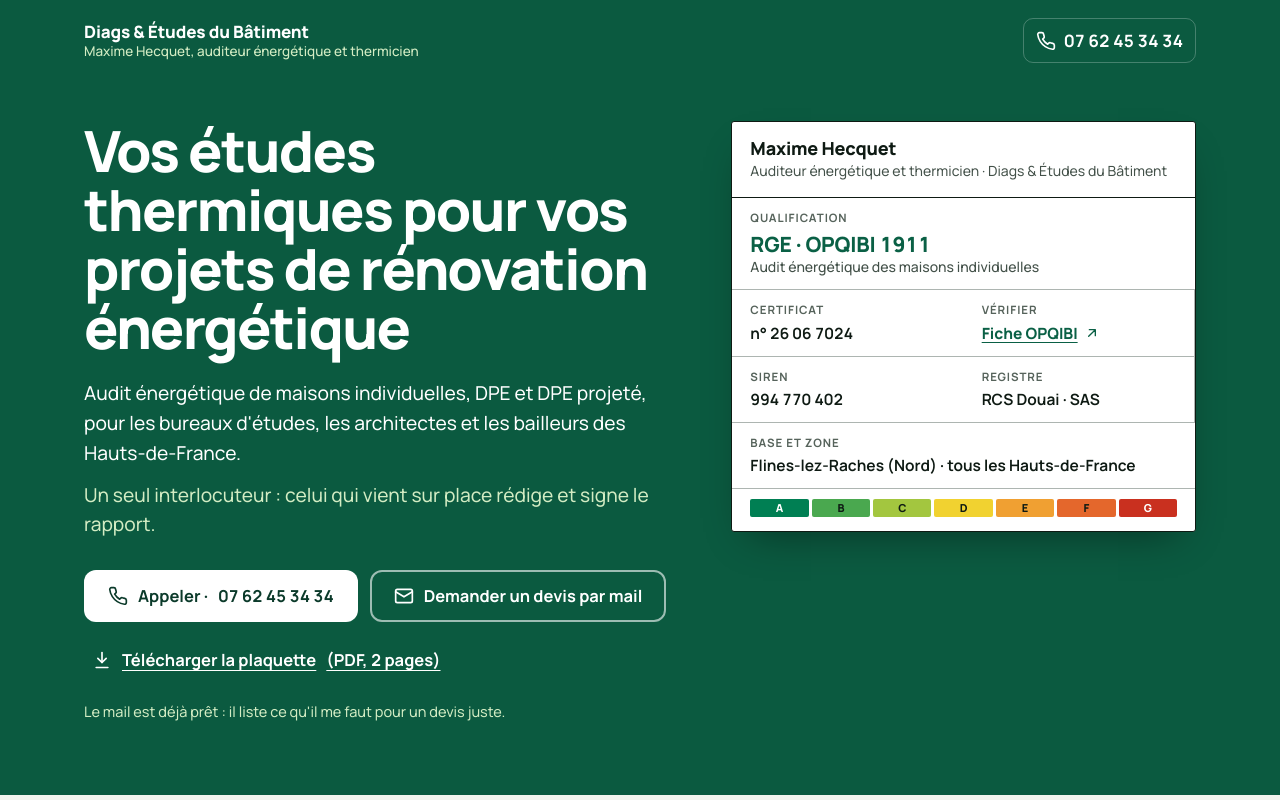
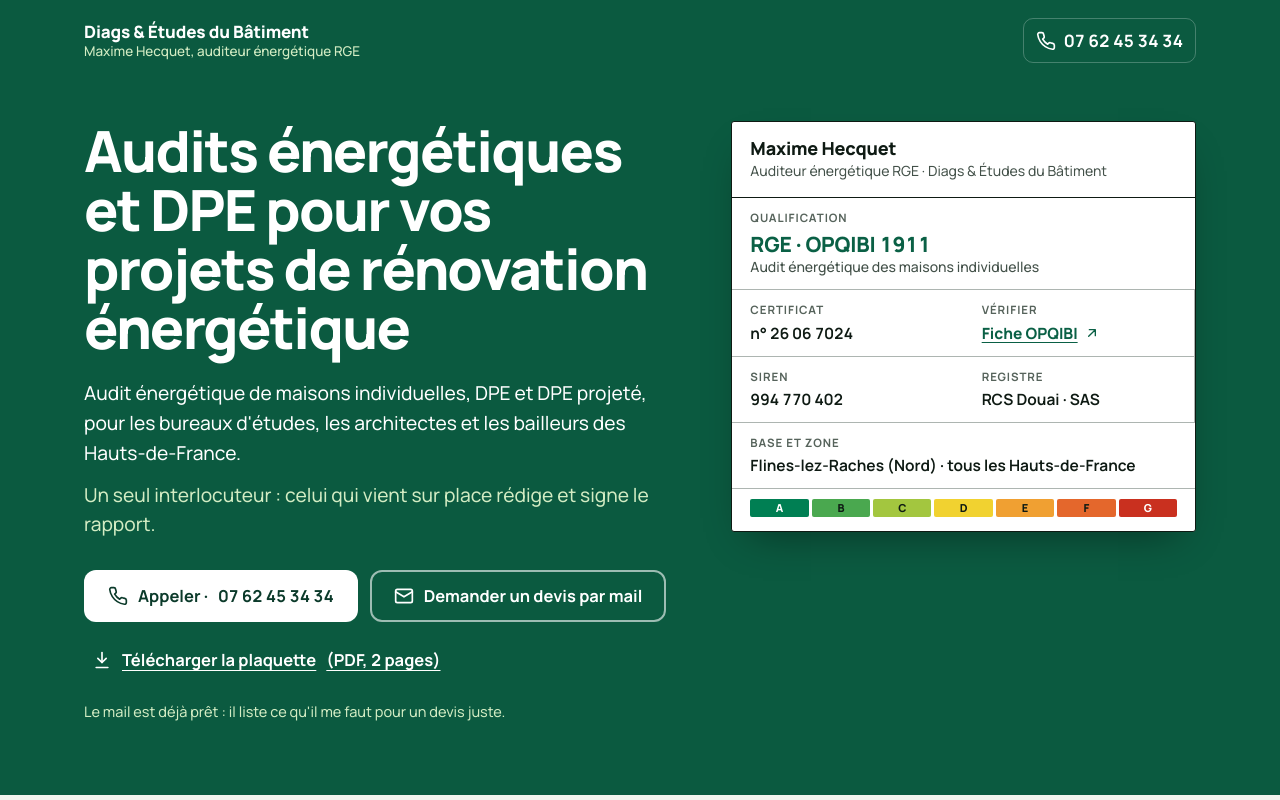
Before and after one commit to XdreaMs404/diags-etudes-pro, a plain HTML site: page index.html in a window 1280 px wide. Shown: the top 800 px of the page. Drawn offline with Linux system fonts and the light colour scheme.

Commit message:
Titre « Auditeur énergétique RGE » : page, plaquette et QR

```diff
--- a/index.html
+++ b/index.html
@@ -3,7 +3,7 @@
 <head>
 <meta charset="utf-8">
 <meta name="viewport" content="width=device-width, initial-scale=1, viewport-fit=cover">
-<title>Études thermiques pour les professionnels · Diags &amp; Études du Bâtiment</title>
+<title>Audits énergétiques et DPE pour les professionnels · Diags &amp; Études du Bâtiment</title>
 <meta name="description" content="Audit énergétique RGE OPQIBI 1911, DPE et DPE projeté pour bureaux d'études, architectes et bailleurs des Hauts-de-France.">
 <meta name="robots" content="noindex">
 <meta name="color-scheme" content="light dark">
@@ -269,13 +269,13 @@ footer p + p{margin-top:6px}
 
 <header class="hero">
   <div class="wrap top">
-    <a class="brand" href="https://www.diags-etudes.com/">Diags &amp; Études du Bâtiment<span>Maxime Hecquet, auditeur énergétique et thermicien</span></a>
+    <a class="brand" href="https://www.diags-etudes.com/">Diags &amp; Études du Bâtiment<span>Maxime Hecquet, auditeur énergétique RGE</span></a>
     <a class="top-tel" href="tel:+33762453434" aria-label="Appeler le 07 62 45 34 34"><svg class="i" viewBox="0 0 24 24" aria-hidden="true"><path d="M22 16.9v3a2 2 0 0 1-2.2 2 19.8 19.8 0 0 1-8.6-3.1 19.5 19.5 0 0 1-6-6A19.8 19.8 0 0 1 2.1 4.2 2 2 0 0 1 4.1 2h3a2 2 0 0 1 2 1.7c.1.9.4 1.8.7 2.7a2 2 0 0 1-.5 2.1L8 9.8a16 16 0 0 0 6 6l1.3-1.3a2 2 0 0 1 2.1-.4c.9.3 1.8.6 2.7.7a2 2 0 0 1 1.7 2z"/></svg><span class="tel-n">07 62 45 34 34</span></a>
   </div>
 
   <div class="wrap hero-grid">
     <div>
-      <h1 id="contenu">Vos études thermiques pour vos projets de rénovation énergétique</h1>
+      <h1 id="contenu">Audits énergétiques et DPE pour vos projets de rénovation énergétique</h1>
       <p class="lead">Audit énergétique de maisons individuelles, DPE et DPE projeté, pour les bureaux d'études, les architectes et les bailleurs des Hauts-de-France.</p>
       <p class="lead">Un seul interlocuteur : celui qui vient sur place rédige et signe le rapport.</p>
       <div class="ctas">
@@ -290,7 +290,7 @@ footer p + p{margin-top:6px}
       <div class="c-head">
         <div>
           <p class="c-name">Maxime Hecquet</p>
-          <p class="c-role">Auditeur énergétique et thermicien · Diags &amp; Études du Bâtiment</p>
+          <p class="c-role">Auditeur énergétique RGE · Diags &amp; Études du Bâtiment</p>
         </div>
       </div>
       <dl class="c-grid">
@@ -441,7 +441,7 @@ footer p + p{margin-top:6px}
 
 <footer>
   <div class="wrap">
-    <p>DIAGS &amp; ETUDES DU BATIMENT · SAS · SIREN <span class="num">994 770 402</span> · RCS Douai · Maxime Hecquet, auditeur énergétique et thermicien · Qualification RGE OPQIBI 1911, certificat n° <span class="num">26 06 7024</span></p>
+    <p>DIAGS &amp; ETUDES DU BATIMENT · SAS · SIREN <span class="num">994 770 402</span> · RCS Douai · Maxime Hecquet, auditeur énergétique RGE · Qualification RGE OPQIBI 1911, certificat n° <span class="num">26 06 7024</span></p>
     <p><a href="https://www.diags-etudes.com/">diags-etudes.com</a> · <a href="https://www.diags-etudes.com/mentions-legales.html">Mentions légales</a> · Cette page ne dépose aucun cookie et ne mesure rien. Hébergement : GitHub, Inc., 88 Colin P. Kelly Jr. Street, San Francisco, CA 94107, États-Unis.</p>
   </div>
 </footer>
```
Also changed, not shown: qr.svg, 1 other file.
